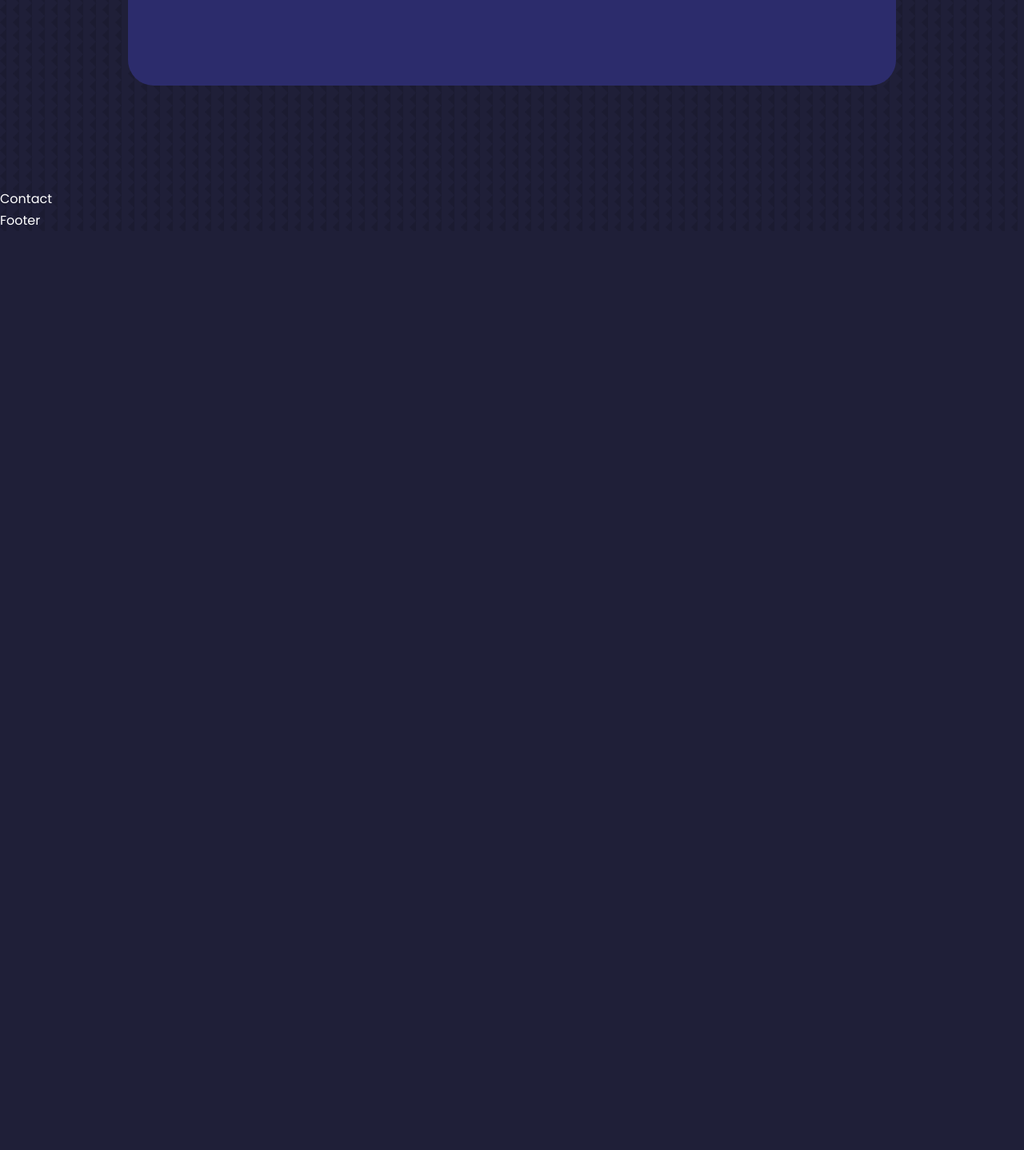
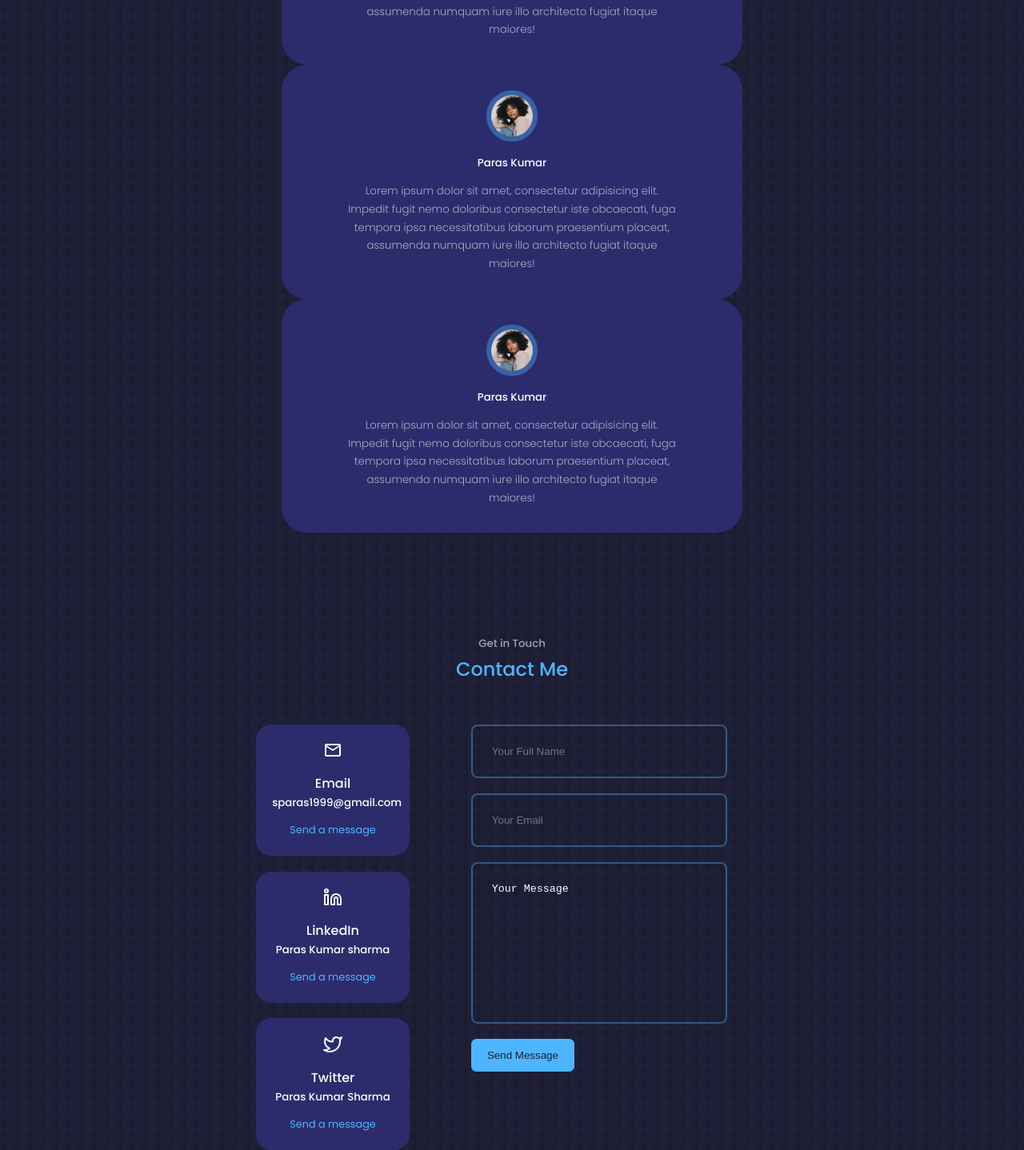
Before and after one commit to Parassharma1999/Portfolio, a React (Vite) app: page / in a window 1280 px wide. Shown: the part 4492-5930 px from the top of the page at 80% size. Before the commit the page ends 4781 px from the top, so only its background shows below. Built offline with nearby package versions, Linux system fonts and the light colour scheme.

Commit message:
All features done

```diff
--- a/src/App.jsx
+++ b/src/App.jsx
@@ -19,7 +19,7 @@ const App = () => {
       <Portfolio/>
       <Testinomial/>
       <Contact/>
-      <Footer/>
+      {/* <Footer/> */}
     </>
   )
 }
--- a/src/Components/Contact/Contact.css
+++ b/src/Components/Contact/Contact.css
@@ -0,0 +1,69 @@
+.container.contact__container{
+    width: 50%;
+    display: grid;
+    grid-template-columns: 30% 50%;
+    gap: 12%;
+}
+
+.contact__options{
+    display: flex;
+    flex-direction: column;
+    gap: 1.2rem;
+}
+
+.contact__option{
+    background: var(--color-bg-variant);
+    padding: 1.2rem;
+    border-radius: 1.2rem;
+    text-align: center;
+    border: 1px solid transparent;
+    transition: var(--transition);
+}
+
+.contact__option:hover{
+    background: transparent;
+    border-color:var(--color-primary-variant) ;
+}
+
+.contact__option-icon{
+font-size: 1.5rem;
+margin-bottom: 0.5rem;
+}
+
+.contact__option a{
+margin-top: 0.7rem;
+display: inline-block;
+font-size:0.8rem;
+}
+
+
+form{
+  display: flex;
+  flex-direction: column;
+  gap: 1.2rem;
+}
+
+input, textarea{
+    width: 100%;
+    padding: 1.5rem;
+    border-radius: 0.5rem;
+    background: transparent;
+    border: 2px solid var(--color-primary-variant);
+    resize: none;
+    color: white;
+}
+
+
+
+@media screen and (max-width:1024px) {
+    .container.contact__container{
+        grid-template-columns: 1fr;
+        gap: 2rem;
+    }
+}
+
+@media screen and (max-width:600px) {
+    .container.contact__container{
+        width: var(--container-width-sm);
+    }
+}
--- a/src/Components/Contact/Contact.jsx
+++ b/src/Components/Contact/Contact.jsx
@@ -1,8 +1,44 @@
 import React from 'react'
 import "./Contact.css"
+import {MdOutlineEmail} from "react-icons/md"
+import {FiTwitter,FiLinkedin} from "react-icons/fi"
 const Contact = () => {
   return (
-    <section id="contact">Contact</section>
+    <section id="contact">
+      <h5>Get in Touch</h5>
+      <h2>Contact Me</h2>
+
+      <div className="container contact__container">
+        <div className="contact__options">
+          <article className="contact__option">
+            <MdOutlineEmail className='contact__option-icon'/>
+            <h4>Email</h4>
+            <h5>sparas1999@gmail.com</h5>
+            <a href="mailto:sparas1999@gmail.com">Send a message</a>
+          </article>
+
+          <article className="contact__option">
+            <FiLinkedin className='contact__option-icon'/>
+            <h4>LinkedIn</h4>
+            <h5>Paras Kumar sharma</h5>
+            <a href="https://www.linkedin.com/in/paras-kumar-sharma-865106233/">Send a message</a>
+          </article>
+
+          <article className="contact__option">
+            <FiTwitter className='contact__option-icon'/>
+            <h4>Twitter</h4>
+            <h5>Paras Kumar Sharma</h5>
+            <a href="https://twitter.com/ParasKu27161805">Send a message</a>
+          </article>
+        </div>
+          <form action="">
+            <input type="text" name="name" placeholder='Your Full Name' required/>
+            <input type="email" name="email" placeholder='Your Email' required/>
+            <textarea name="message" rows="10">Your Message</textarea>
+            <button type="submit" className='btn btn-primary'>Send Message</button>
+          </form>
+      </div>
+    </section>
   )
 }
 
--- a/src/Components/Testimonial/Testimonial.css
+++ b/src/Components/Testimonial/Testimonial.css
@@ -1,4 +1,4 @@
-.testinomials_container{
+.container.testinomial__container{
  width: 40%;
 
 }
@@ -15,9 +15,12 @@
 .testinomial{
 background: var(--color-bg-variant);
   text-align:center;
-  padding: 7rem;
+  padding: 2rem;
   border-radius: 2rem;
   user-select: none;
+  margin: 0 auto;
+  width: 60%;
+
 }
 
 
@@ -32,17 +35,26 @@ background: var(--color-bg-variant);
 
 
 @media screen and (max-width:1024px) {
-    .testinomial__container{
-     width: var(--container--width-sm);
-    }
+ .container.testinomial__container  {
+  width: 60%;
+ }
 
+ .testinomial{
+  width: 60%;
+ }
 
-    .client_review{
-     width: var(--container-width-sm);
-    }
-  }
-
-
+}
 
 @media screen and (max-width:600px) {
+  .container.testinomial__container{
+    width: var(--container--width-sm);
+   }
+
+   .testinomial{
+   width: 80%;
+  }
+   .client__review{
+    width: var(--container-width-sm);
+   }
+
 }
--- a/src/Components/Testimonial/Testimonial.jsx
+++ b/src/Components/Testimonial/Testimonial.jsx
@@ -1,16 +1,41 @@
-import React from 'react'
-import "./Testimonial.css"
-import avatar1 from "../../Assets/avatar1.jpg"
-import avatar2 from "../../Assets/avatar2.jpg"
-import avatar3 from "../../Assets/avatar3.jpg"
-import avatar4 from "../../Assets/avatar4.jpg"
+import React from "react";
+import "./Testimonial.css";
+import avatar1 from "../../Assets/avatar1.jpg";
+import avatar2 from "../../Assets/avatar2.jpg";
+import avatar3 from "../../Assets/avatar3.jpg";
+import avatar4 from "../../Assets/avatar4.jpg";
 const Testimonial = () => {
   return (
     <section id="testinomial">
       <h5>Review From Clients</h5>
+      <h2>Testinomial</h2>
+      <div className="container testinomials__container">
+        <article className="testinomial">
+          <div className="client__avatar">
+            <img src={avatar1} alt="avatar" />
+          </div>
+          <h5 className="client__name">Paras Kumar</h5>
+          <small className="client__review">
+            Lorem ipsum dolor sit amet, consectetur adipisicing elit. Impedit
+            fugit nemo doloribus consectetur iste obcaecati, fuga tempora ipsa
+            necessitatibus laborum praesentium placeat, assumenda numquam iure
+            illo architecto fugiat itaque maiores!
+          </small>
+        </article>
 
-      <div className="container testinomials__container">
-       <article className="testinomial">
+
+        <article className="testinomial">
+        <div className="client__avatar">
+          <img src={avatar1} alt="avatar" />
+        </div>
+        <h5 className='client__name'>Paras Kumar</h5>
+           <small className="client__review">
+            Lorem ipsum dolor sit amet, consectetur adipisicing elit. Impedit fugit nemo doloribus consectetur iste obcaecati, fuga tempora ipsa necessitatibus laborum praesentium placeat, assumenda numquam iure illo architecto fugiat itaque maiores!
+           </small>
+        </article>
+
+
+        <article className="testinomial">
         <div className="client__avatar">
           <img src={avatar1} alt="avatar" />
         </div>
@@ -20,9 +45,8 @@ const Testimonial = () => {
            </small>
         </article>
       </div>
+    </section>
+  );
+};
 
-    </section>
-  )
-}
-
-export default Testimonial
+export default Testimonial;
```
